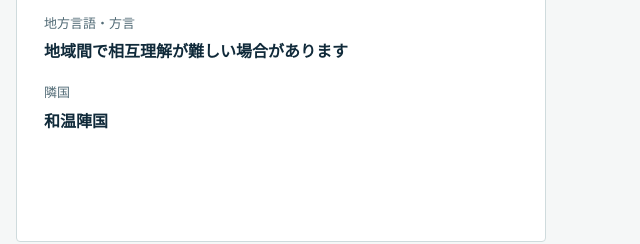
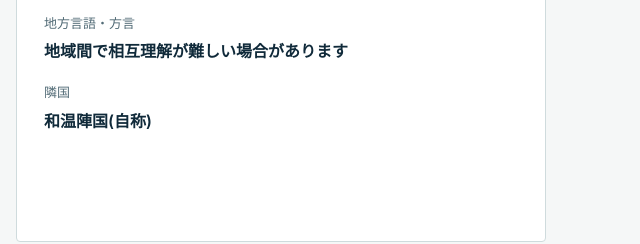
Before and after one commit to EC2045/ifeci, a plain HTML site: page index.html in a window 1280 px wide. Shown: the part 1276-1520 px from the top of the page, 634-1274 px from the left. Drawn offline with Linux system fonts and the light colour scheme.

Commit message:
Update index.html

```diff
--- a/index.html
+++ b/index.html
@@ -14,7 +14,7 @@
 <header id="top" class="hero"><div class="hero-inner"><span class="kicker">Official information · Island nation</span><h1>IFECI<br>国家情報ポータル</h1><p>和温陣国に隣接する島国。多様な言語と地域の文化を有する国家について、基本情報・地域制度・公共情報を案内します。</p><a href="#overview" class="button">国家概要を見る</a></div></header>
 <main class="container">
 <div class="stats"><div class="stat"><small>人口（概数）</small><strong>730,000 人</strong></div><div class="stat"><small>国土面積（概数）</small><strong>1,905 km²</strong></div><div class="stat"><small>行政区画</small><strong>3 州</strong></div><div class="stat"><small>標準語の声調</small><strong>127 種類</strong></div></div>
-<section class="section" id="overview"><h2>国家概要</h2><p class="lead">IFECIは、和温陣国の隣に位置する島国です。3州から成り、州ごとに著しい言語差が見られます。国家の対外関係や行政制度の詳細は順次公表されます。</p><div class="info"><div class="panel"><h3>基礎情報</h3><dl><dt>地理</dt><dd>和温陣国に隣接する島国</dd><dt>人口</dt><dd>約73万人</dd><dt>面積</dt><dd>約1,905 km²（大阪府と同程度）</dd><dt>行政区画</dt><dd>3州</dd><dt>首都・国旗</dt><dd>詳細未公表</dd></dl></div><div class="panel"><h3>言語制度</h3><dl><dt>公用語</dt><dd>イクスイル語、シェランイブ語</dd><dt>標準語</dt><dd class="language">vɪ̈ɸɵc͡çɪ̈語</dd><dt>地方言語・方言</dt><dd>地域間で相互理解が難しい場合があります</dd><dt>隣国</dt><dd>和温陣国</dd></dl></div></div></section>
+<section class="section" id="overview"><h2>国家概要</h2><p class="lead">IFECIは、和温陣国の隣に位置する島国です。3州から成り、州ごとに著しい言語差が見られます。国家の対外関係や行政制度の詳細は順次公表されます。</p><div class="info"><div class="panel"><h3>基礎情報</h3><dl><dt>地理</dt><dd>和温陣国に隣接する島国</dd><dt>人口</dt><dd>約73万人</dd><dt>面積</dt><dd>約1,905 km²（大阪府と同程度）</dd><dt>行政区画</dt><dd>3州</dd><dt>首都・国旗</dt><dd>詳細未公表</dd></dl></div><div class="panel"><h3>言語制度</h3><dl><dt>公用語</dt><dd>イクスイル語、シェランイブ語</dd><dt>標準語</dt><dd class="language">vɪ̈ɸɵc͡çɪ̈語</dd><dt>地方言語・方言</dt><dd>地域間で相互理解が難しい場合があります</dd><dt>隣国</dt><dd>和温陣国(自称)</dd></dl></div></div></section>
 <section class="section" id="states"><h2>3つの州</h2><p class="lead">それぞれの州は独自の言語的特徴を持ちます。以下は州名の音声表記です。</p><div class="cards"><article class="card"><small>STATE 01</small><h3 class="language">d͡ð̠t͡ʃʃɵɘɨ</h3><p>第1州</p></article><article class="card"><small>STATE 02</small><h3 class="language">ʃʄt͡pŋ͡mjɡ͡bɯ</h3><p>第2州</p></article><article class="card"><small>STATE 03</small><h3 class="language">zʈ͡ʂʊ̈t͡θ̠aʉzk͡tp</h3><p>第3州</p></article></div><div class="hint">州名の正式な固有文字表記、州境、州都、各州の人口は未公表です。</div></section>
 <section class="section" id="language"><h2>言語・文字制度</h2><p class="lead">標準語は高度な音韻・文法体系を持ちます。公用語であるイクスイル語、シェランイブ語とは制度上区別されています。</p><div class="cards"><div class="card"><small>PHONOLOGY</small><h3>127声調</h3><p>高さとその変化によって127種類の声調を区別。無声区間にも声調の区別が適用されます。</p></div><div class="card"><small>GRAMMAR</small><h3>243格・452助詞</h3><p>複雑な格体系と助詞体系に加え、10種類の敬語段階が存在します。</p></div><div class="card"><small>WRITING SYSTEM</small><h3>48基本文字</h3><p>3つの基本パーツを1音素ブロックに組み合わせ、110,592通りの基本構成が可能。補助記号や声調記号も使います。</p></div></div><div class="info" style="margin-top:18px"><div class="panel"><h3>音節と表記</h3><p>最大許容音節構造：</p><p class="language" style="font-size:24px;font-weight:700">(C)ⁿ(V)(C)ᵐ</p><p>1文字ブロックは1音素を表します。有声・無声・鼻音などの補助記号と声調記号を併用し、必要に応じて新しい文字を増やせる体系です。</p></div><div class="panel"><h3>言語教育</h3><p>標準語の日常会話は6歳ごろに習得され、標準的な読み書きの習熟は15歳ごろとされています。</p><p>シェランイブ語は歴史的な綴りと発音の不一致が特徴です。地域間の意思疎通では複数の言語が役割を持ちます。</p></div></div><div class="panel" style="margin-top:18px"><h3>標準語の表現例</h3><div class="phrase"><strong>こんにちは</strong><span class="language">t͡pʘɠǂ̬ǁ̃t͡θ̠θ̱</span></div><div class="phrase"><strong>私</strong><span class="language">d͡ð̠</span></div><div class="phrase"><strong>あなた</strong><span class="language">ɘɹv̈ə</span></div><div class="phrase"><strong>よろしくお願いします</strong><span class="language">ɨʉfcʼɠʒp̪͡f̝̈θ̼ʈ͡ʂd͡ð̠</span></div><div class="phrase"><strong>桜</strong><span class="language">säkʊɾ̥ɹ̥ɭ̊æ</span></div><p class="note">表記は音声転写です。固有文字への置き換えは文字資料の公表後に対応します。</p></div></section>
 <section class="section" id="travel"><h2>渡航・滞在案内</h2><div class="info"><div class="panel"><h3>言語について</h3><p>州ごとの方言差が大きいため、移動先で使用される言語を事前に確認してください。公用語はイクスイル語とシェランイブ語です。</p><p>日本語・英語で対応できる住民も想定されますが、全国での対応状況は未公表です。</p></div><div class="panel"><h3>和温陣国との往来</h3><p>和温陣国に近接する島国として、人的・文化的な交流が想定されています。外交関係の詳細、渡航手続、交通路は未公表です。</p><p>未公表情報について確定的な渡航条件は案内していません。</p></div></div></section>
```
